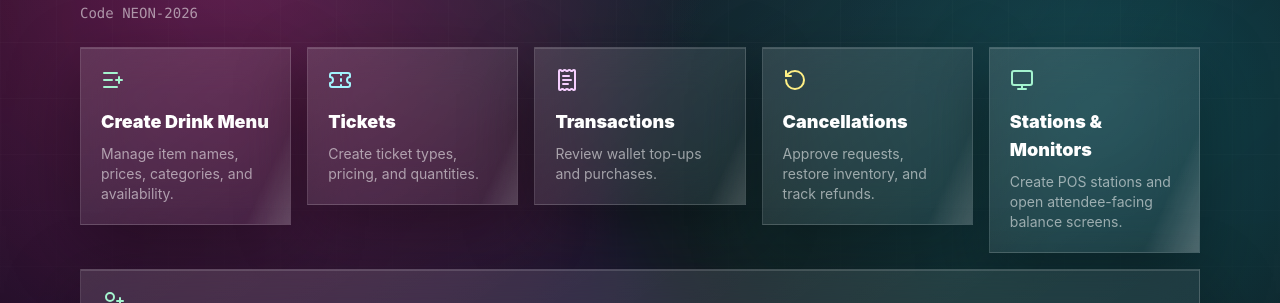
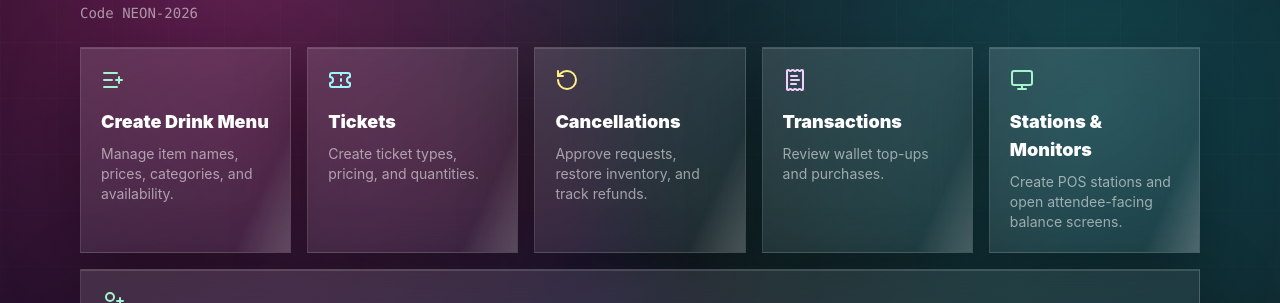
Before and after one commit to erezhanael/event-wallet-poc, a Next.js app: page /organizer/events/1 in a window 1280 px wide. Shown: the part 182-485 px from the top of the page. Built offline with nearby package versions, Linux system fonts and the light colour scheme; no server answers.

Commit message:
Align event control cards

```diff
--- a/src/app/organizer/events/[eventId]/page.tsx
+++ b/src/app/organizer/events/[eventId]/page.tsx
@@ -26,36 +26,36 @@ export default async function EventAdminPage({ params }: { params: Promise<{ eve
         <p className="mt-2 font-mono text-sm text-white/55">Code {event.event_code}</p>
       </div>
       <div className="grid gap-4 md:grid-cols-2 xl:grid-cols-5">
-        <TapMotion>
-          <Link href={`/organizer/events/${event.id}/menu`} className="glass-card shine block p-5">
+        <TapMotion className="h-full">
+          <Link href={`/organizer/events/${event.id}/menu`} className="glass-card shine flex h-full min-h-[178px] flex-col p-5">
             <ListPlus className="text-emerald-200" />
             <h2 className="mt-4 text-lg font-black text-white">Create Drink Menu</h2>
             <p className="mt-2 text-sm text-white/55">Manage item names, prices, categories, and availability.</p>
           </Link>
         </TapMotion>
-        <TapMotion>
-          <Link href={`/organizer/events/${event.id}/tickets`} className="glass-card shine block p-5">
+        <TapMotion className="h-full">
+          <Link href={`/organizer/events/${event.id}/tickets`} className="glass-card shine flex h-full min-h-[178px] flex-col p-5">
             <Ticket className="text-cyan-200" />
             <h2 className="mt-4 text-lg font-black text-white">Tickets</h2>
             <p className="mt-2 text-sm text-white/55">Create ticket types, pricing, and quantities.</p>
           </Link>
         </TapMotion>
-        <TapMotion>
-          <Link href={`/organizer/events/${event.id}/transactions`} className="glass-card shine block p-5">
+        <TapMotion className="h-full">
+          <Link href={`/organizer/events/${event.id}/cancellations`} className="glass-card shine flex h-full min-h-[178px] flex-col p-5">
+            <RotateCcw className="text-yellow-200" />
+            <h2 className="mt-4 text-lg font-black text-white">Cancellations</h2>
+            <p className="mt-2 text-sm text-white/55">Approve requests, restore inventory, and track refunds.</p>
+          </Link>
+        </TapMotion>
+        <TapMotion className="h-full">
+          <Link href={`/organizer/events/${event.id}/transactions`} className="glass-card shine flex h-full min-h-[178px] flex-col p-5">
             <ReceiptText className="text-fuchsia-200" />
             <h2 className="mt-4 text-lg font-black text-white">Transactions</h2>
             <p className="mt-2 text-sm text-white/55">Review wallet top-ups and purchases.</p>
           </Link>
         </TapMotion>
-        <TapMotion>
-          <Link href={`/organizer/events/${event.id}/cancellations`} className="glass-card shine block p-5">
-            <RotateCcw className="text-yellow-200" />
-            <h2 className="mt-4 text-lg font-black text-white">Cancellations</h2>
-            <p className="mt-2 text-sm text-white/55">Approve requests, restore inventory, and track refunds.</p>
-          </Link>
-        </TapMotion>
-        <TapMotion>
-          <Link href={`/organizer/events/${event.id}/stations`} className="glass-card shine block p-5">
+        <TapMotion className="h-full">
+          <Link href={`/organizer/events/${event.id}/stations`} className="glass-card shine flex h-full min-h-[178px] flex-col p-5">
             <Monitor className="text-emerald-200" />
             <h2 className="mt-4 text-lg font-black text-white">Stations & Monitors</h2>
             <p className="mt-2 text-sm text-white/55">Create POS stations and open attendee-facing balance screens.</p>
```
